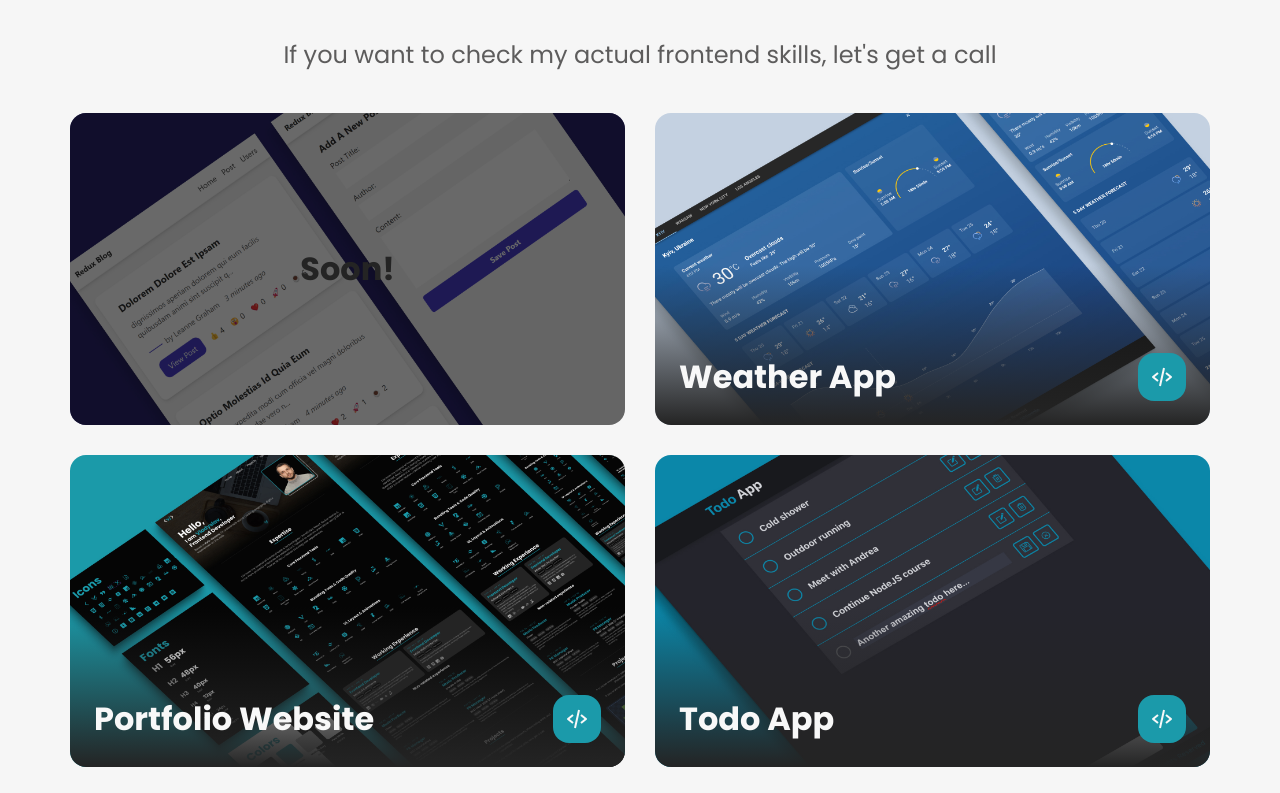
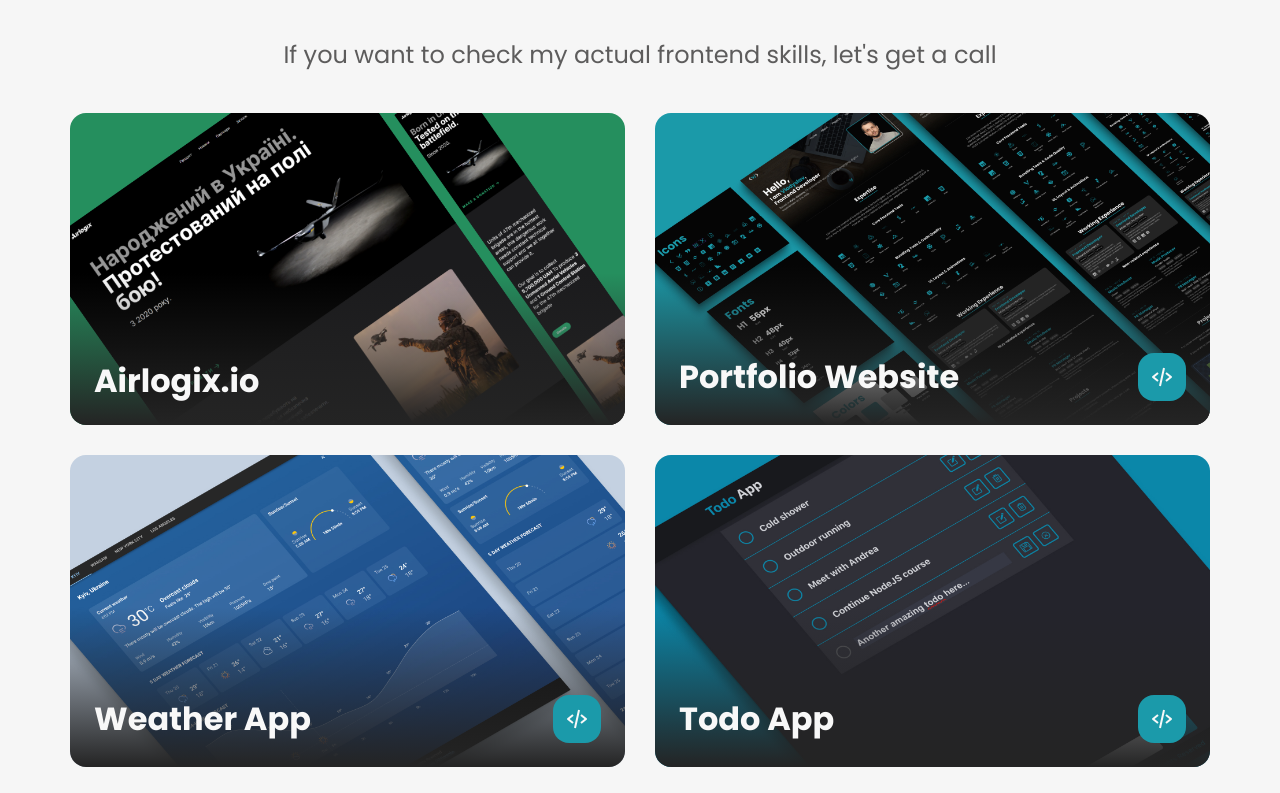
Before and after one commit to VladislavDegtyarenko/vd-developer-portfolio, a Next.js app: page / in a window 1280 px wide. Shown: the part 4827-5620 px from the top of the page. Built offline with nearby package versions, Linux system fonts and the light colour scheme.

Commit message:
add airlogix project

```diff
--- a/app/data/projects.ts
+++ b/app/data/projects.ts
@@ -9,14 +9,27 @@ import PasGenImg from "/public/assets/projects/Pass Gen.jpg";
 import ClockImg from "/public/assets/projects/Clock.jpg";
 import TenziesImg from "/public/assets/projects/7-tenzies.jpg";
 import Game2048Img from "/public/assets/projects/2048 Game.jpg";
+import AirlogixImg from "/public/assets/projects/Airlogix.png";
 
 import { Project } from "../types";
 
 const projectsData: Project[] = [
   {
-    img: ReduxBlogImg,
-    title: "CRUD Redux Blog",
-    soon: true,
+    img: AirlogixImg,
+    title: "Airlogix.io",
+    previewLink: "https://www.airlogix.io/",
+  },
+  // {
+  //   img: ReduxBlogImg,
+  //   title: "CRUD Redux Blog",
+  //   soon: true,
+  // },
+
+  {
+    img: PortfolioImg,
+    title: "Portfolio Website",
+    // previewLink: "https://vd-developer.vercel.app/",
+    codeLink: "https://github.com/VladislavDegtyarenko/vd-developer-portfolio",
   },
   {
     img: WeatherAppImg,
@@ -25,12 +38,6 @@ const projectsData: Project[] = [
       "A weather application developed using React, Redux, Material UI, Typescript and ChartJS, featuring a Microsoft-inspired interface.",
     previewLink: "https://vd-react-weather-app.vercel.app/",
     codeLink: "https://github.com/VladislavDegtyarenko/react-weather-app",
-  },
-  {
-    img: PortfolioImg,
-    title: "Portfolio Website",
-    // previewLink: "https://vd-developer.vercel.app/",
-    codeLink: "https://github.com/VladislavDegtyarenko/vd-developer-portfolio",
   },
   {
     img: TodoImg,
```
Also changed, not shown: public/assets/projects/Airlogix.png (added).
